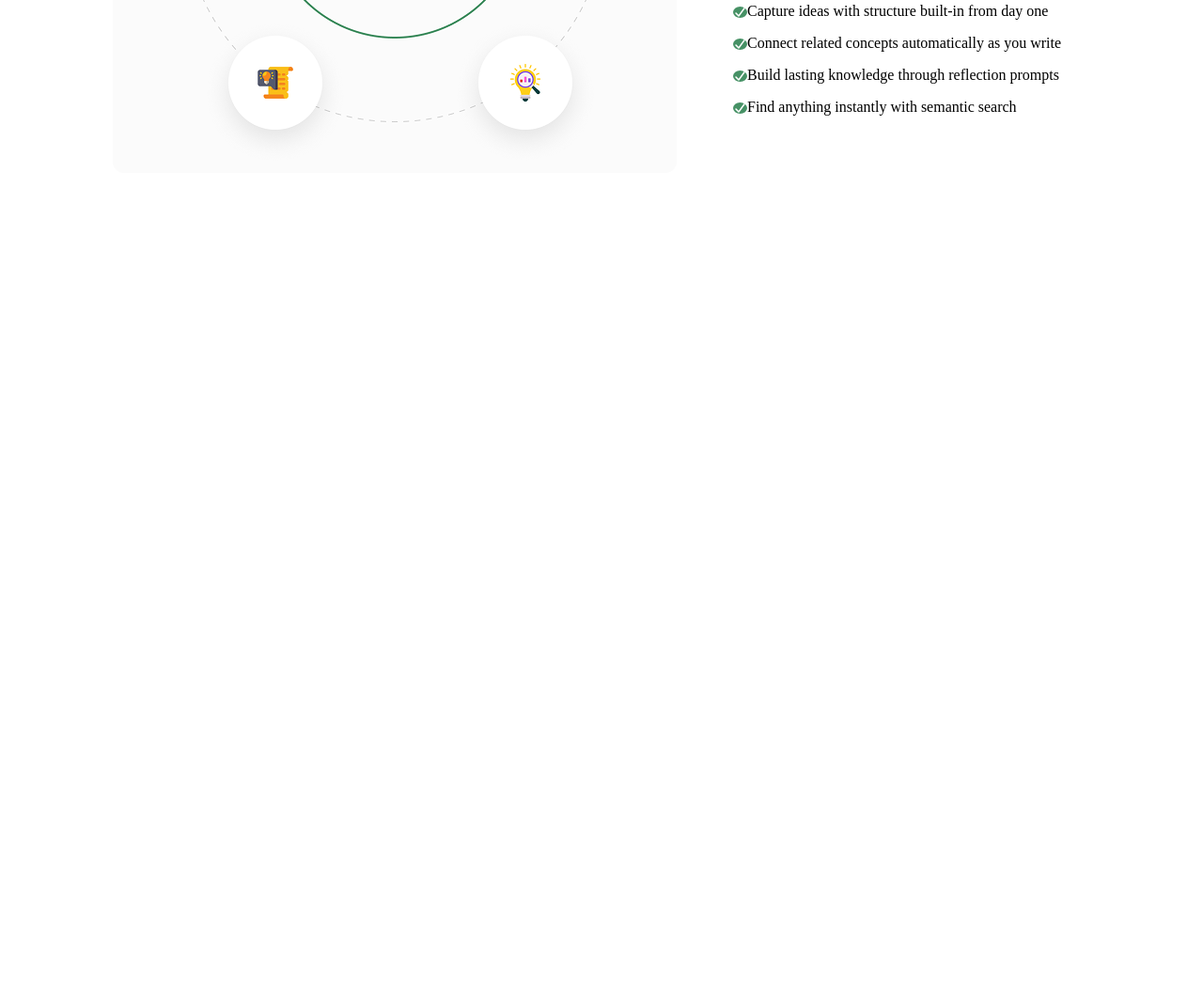
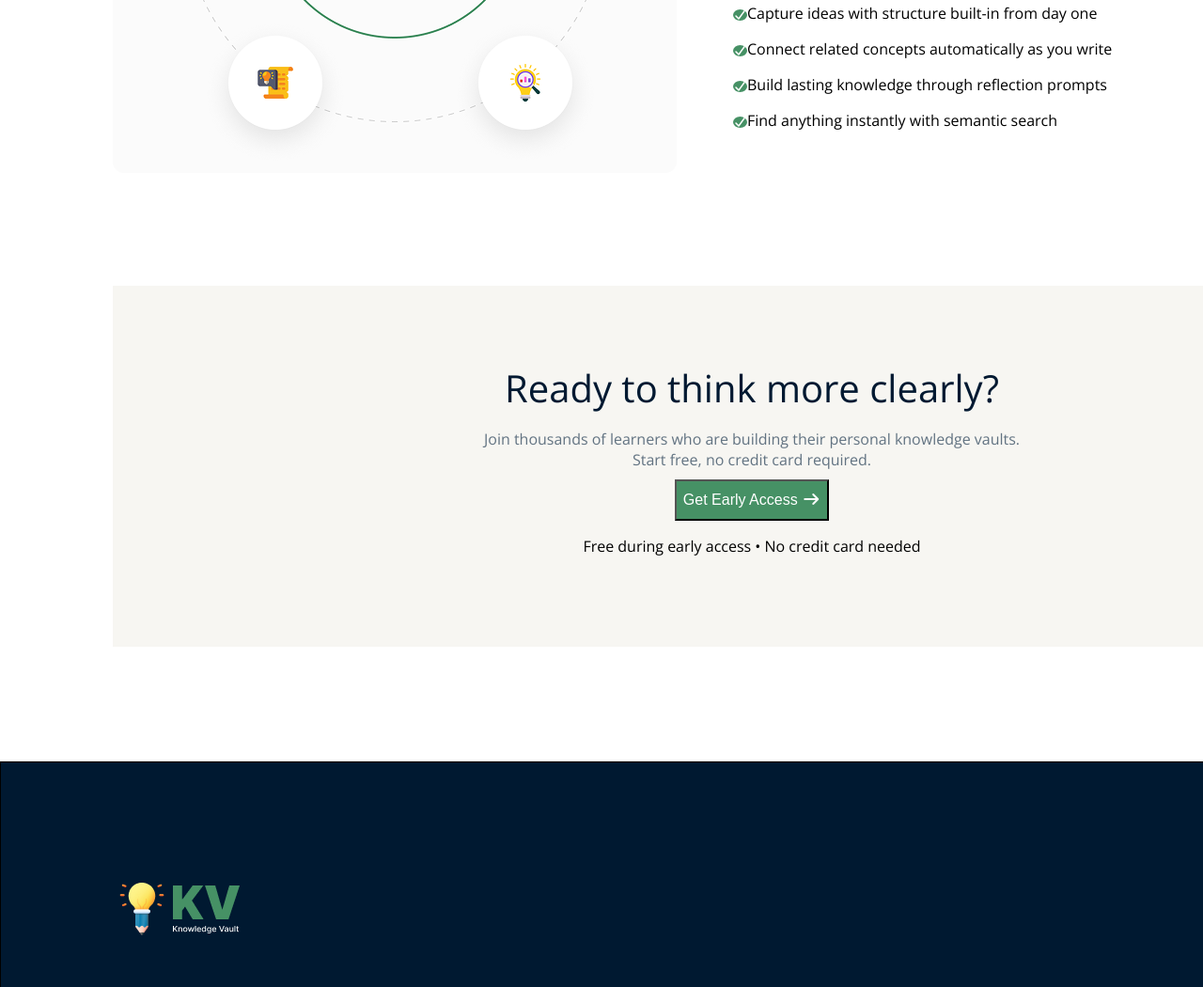
Before and after one commit to mir-abdullah-mahammad-lab/Assignment-One-By-Mir, a plain HTML site: page index.html in a window 1280 px wide. Shown: the part 1750-2800 px from the top of the page at 94% size. Before the commit the page ends 2054 px from the top, so only its background shows below. Drawn offline with nearby package versions, Linux system fonts and the light colour scheme.

Commit message:
Finalized

```diff
--- a/index.html
+++ b/index.html
@@ -109,5 +109,40 @@
         </div>
     </section>
 
+    <section class="second-last">
+        <div class="insideBox">
+
+            <p id="big-bold">Ready to think more clearly?</p>
+
+            <div id="small-sents">
+                <p id="join-tousand">Join thousands of learners who are building their personal knowledge vaults.</p>
+
+                <p id="start-free">Start free, no credit card required.</p>
+            </div>
+
+            <div id="btnandline">
+                 <button id="last-btn">Get Early Access
+                     <i class="fa-solid fa-arrow-right"></i>
+                 </button>
+                 <p>Free during early access • No credit card needed</p>
+            </div>
+
+        </div>
+    </section>
+
+    <footer class="foot">
+
+        <div id="logoAndicon">
+            <img id="footlogo" src="media/logo-footer.png" alt="">
+            <div class="iconAndtext">
+                <p>Social Links</p>
+                <p><i class="fa-brands fa-x-twitter"></i> <i class="fa-brands fa-square-linkedin"></i> <i class="fa-brands fa-facebook"></i></p>
+            </div>
+        </div>
+
+        <div id="lastDiv">
+            <p>&copy 2026 Personal Knowledge Vault. All rights reserved</p>
+        </div>
+    </footer>
 </body>
 </html>
--- a/styles/style1.css
+++ b/styles/style1.css
@@ -1,6 +1,9 @@
 body{
     margin:0px;
     padding: 0px;
+    font-family: "Open Sans", sans-serif;
+    font-optical-sizing: auto;
+
 }
 #nav-bar {
     background-color:#FFFFFF ;
@@ -10,8 +13,7 @@ body{
     width: 1600px;
     display: flex;
     justify-content:space-between;
-    font-family: "Open Sans", sans-serif;
-    font-optical-sizing: auto;
+
 
 }
 img{
@@ -38,7 +40,6 @@ img{
     height: 44px;
     width: 164px;
     font-size: 16px;
-    font-family: inter;
     margin: 24px 120px;
 }
 
@@ -76,7 +77,10 @@ img{
     text-align: center;
     border-radius: 20px;
     margin-bottom: 5px;
-
+    display: flex;
+    justify-content: center;
+    align-items: center;
+    gap:10px;
 
  }
 .hero-h2{
@@ -110,16 +114,27 @@ img{
     font-family: "Open Sans", sans-serif;
     text-align: center;
 }
+#smallWriting{
+    display: flex;
+    justify-content: center;
+    align-items: center;
+}
+
+#early-access{
+    margin-top: 2px;
+margin-bottom: 0px;
+}
+
 #dot{
   border-radius: 50%;
   color: #22c55e;
   background-color: #30B868;
-  box-shadow: 0 0 0 1px #22c55e;
+  box-shadow: 0 0 0 5px #94eab4;
+
 
 
 }
-#early-access{margin-top: 2px;
-margin-bottom: 0px;}
+
 .two-btn{
     height: 52px;
     width: 600px;
@@ -129,6 +144,7 @@ margin-bottom: 0px;}
     font-size: 16px;
     height:52px;
     width:251px;
+    color:white;
 
 }
 #See-How{
@@ -295,3 +311,114 @@ margin-bottom: 0px;}
     color: white;
     font-size: 12px;
 }
+.second-last{
+    /* border: 1px solid peru; */
+    height: 506px;
+    width: 1600px;
+    margin: 0px;
+    display: flex;
+    justify-content: center;
+
+}
+.insideBox{
+    /* border:1px solid red; */
+    margin-top:0px;
+    height:384px;
+    width: 1360px;
+    background: #F7F6F2;
+    display: flex;
+    flex-direction: column;
+    justify-content: center;
+    align-items: center;
+
+}
+
+#big-bold{
+    color: #001931;
+    font-size: 40px;
+    margin:0px;
+
+}
+
+#small-sents{
+    text-align: center;
+    color: #627382;
+    margin-bottom: 10px;
+}
+
+#join-tousand{
+    /* border: 1px solid green; */
+    font-size: 16px;
+    margin-bottom: 0px;
+}
+
+#start-free{
+    /* border: 1px solid red; */
+    margin:0px;
+    font-size:16px;
+}
+
+#last-btn{
+    background-color: #469165;
+    height: 44px;
+    width: 164px;
+    font-size: 16px;
+    color: white;
+}
+#btnandline{
+    display: flex;
+    flex-direction: column;
+    justify-content: space-between;
+    align-items: center;
+    gap:0px;
+
+
+}
+
+.foot{
+    border: 1px solid black;
+    height: 384px;
+    width: 1600px;
+    margin:0px;
+    display: flex;
+    flex-direction: column;
+    justify-content: center;
+    align-items: center;
+    gap:80px;
+    background: #001931;
+
+}
+#logoAndicon{
+    /* border:1px solid lightcoral; */
+    display: flex;
+    justify-content: space-between;
+    height: 64px;
+    width: 1360px;
+    margin-top:120px;
+    margin-bottom: 45px;
+
+
+}
+#footlogo{
+    margin: 0px;
+}
+.iconAndtext p{
+    margin-top:0px;
+    color:white;
+}
+#lastDiv{
+    /* border:1px solid green; */
+    width: 1360px;
+    height: 54px;
+    margin: 5px;
+    display: flex;
+    justify-content:center;
+    align-items: center;
+    color: white;
+
+}
+#lastDiv p{
+    margin-top:25px;
+    margin-bottom: 2px;
+    font-size: 16px;
+}
```
